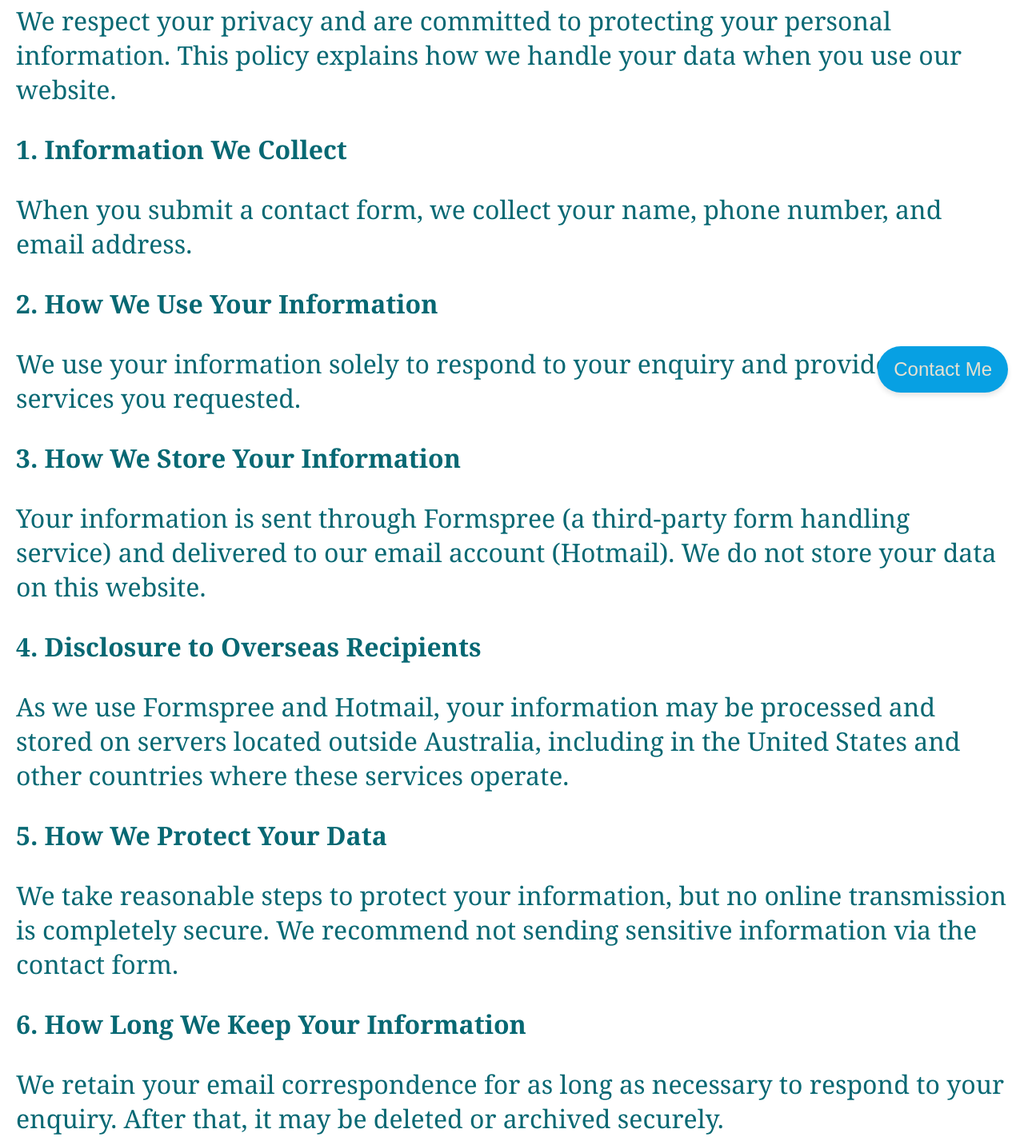
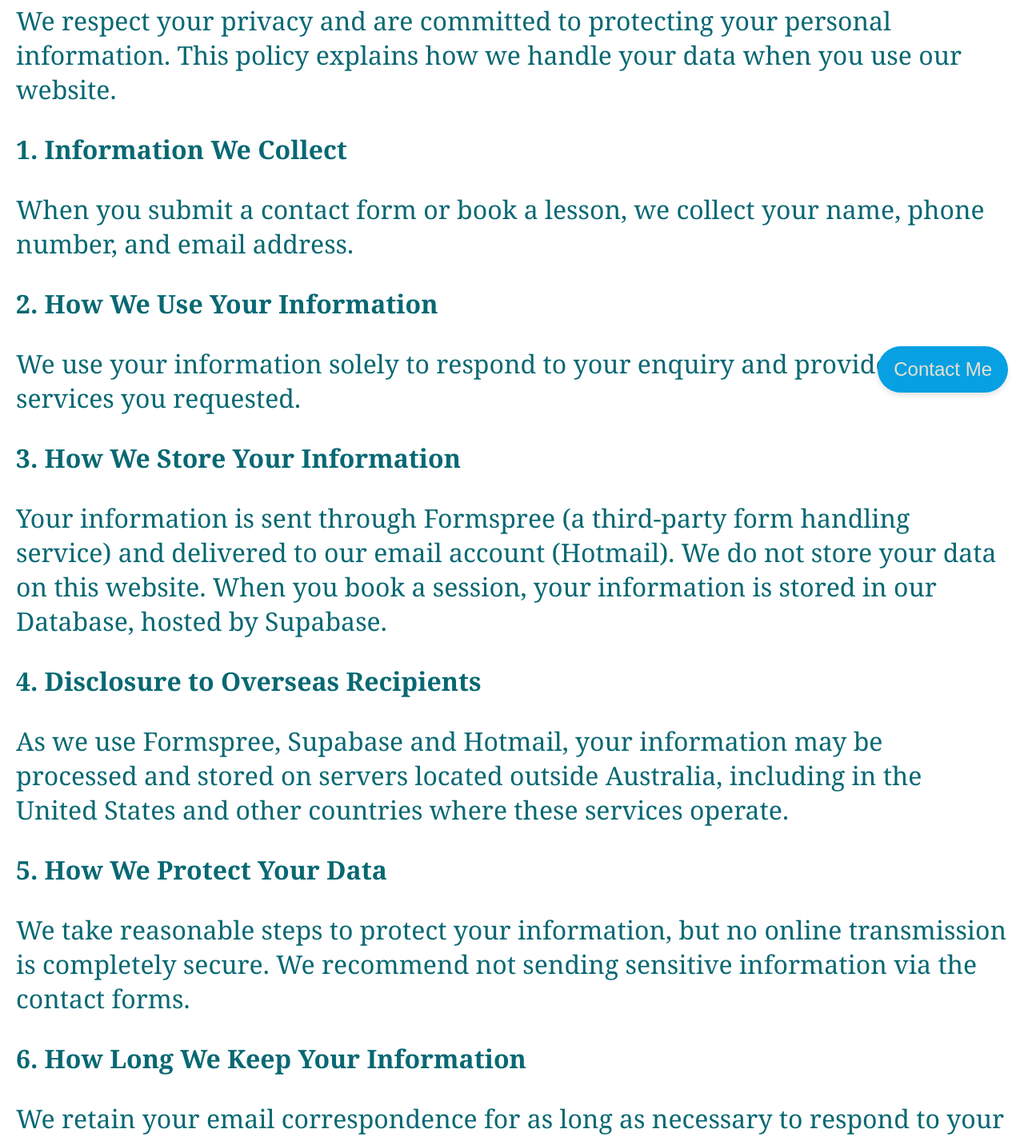
Before and after one commit to irenelalana/personal-website, a Next.js app: page /privacy-policy in a window 1280 px wide. Shown: the part 253-1680 px from the top of the page at 80% size. Built offline with nearby package versions, Linux system fonts and the light colour scheme.

Commit message:
privacy changes and routing

```diff
--- a/src/app/privacy-policy/page.tsx
+++ b/src/app/privacy-policy/page.tsx
@@ -12,7 +12,7 @@ export default function PrivacyPolicyPage() {
 
       <p className="question">1. Information We Collect</p>
       <p>
-        When you submit a contact form, we collect your name, phone number, and
+        When you submit a contact form or book a lesson, we collect your name, phone number, and
         email address.
       </p>
 
@@ -27,11 +27,13 @@ export default function PrivacyPolicyPage() {
         Your information is sent through Formspree (a third-party form handling
         service) and delivered to our email account (Hotmail). We do not store
         your data on this website.
+
+        When you book a session, your information is stored in our Database, hosted by Supabase.
       </p>
 
       <p className="question">4. Disclosure to Overseas Recipients</p>
       <p>
-        As we use Formspree and Hotmail, your information may be processed and
+        As we use Formspree, Supabase and Hotmail, your information may be processed and
         stored on servers located outside Australia, including in the United
         States and other countries where these services operate.
       </p>
@@ -40,7 +42,7 @@ export default function PrivacyPolicyPage() {
       <p>
         We take reasonable steps to protect your information, but no online
         transmission is completely secure. We recommend not sending sensitive
-        information via the contact form.
+        information via the contact forms.
       </p>
 
       <p className="question">6. How Long We Keep Your Information</p>
```
Also changed, not shown: src/components/BookingCalendar.tsx (+37 -42 lines).
